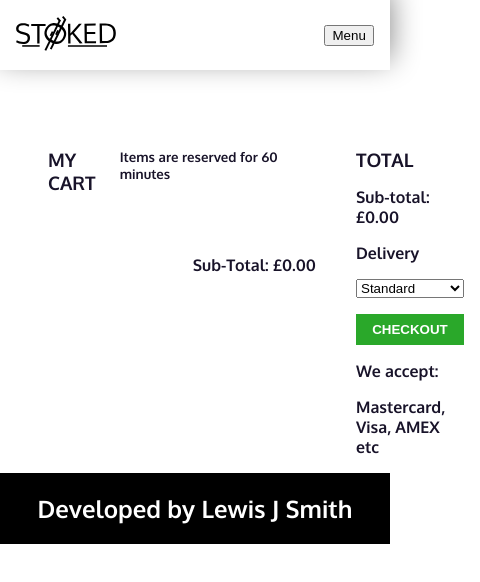
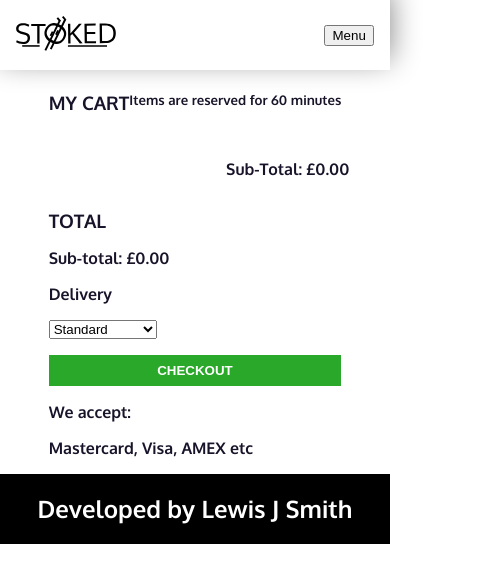
Before and after one commit to lewisjsmith/online-shop, a React (Vite) app: page /cart in a window 390 px wide. Shown: the top 582 px of the page, 480 px wide, since content can reach past the window. Built offline with nearby package versions, Linux system fonts and the light colour scheme.

Commit message:
Basic mobile view styling setup.

```diff
--- a/src/components/Cart.jsx
+++ b/src/components/Cart.jsx
@@ -6,7 +6,7 @@ import styles from '../styles/Cart.module.css'
 
 export default function Cart() {
 
-    const { cartItems, products } = useContext(ShopContext);
+    const { windowQuery, cartItems, products } = useContext(ShopContext);
 
     const totalPrice = cartItems.reduce((total, item) => {
         return total + item.quantity * item.price;
@@ -14,11 +14,11 @@ export default function Cart() {
 
     return (
 
-        <div className={styles["page-wrapper"]}>
+        <div className={windowQuery.matches ? styles["page-wrapper"] : styles["page-wrapper-mobile"]}>
 
-            <div className={styles["cart-wrapper"]}>
+            <div className={windowQuery.matches ? styles["cart-wrapper"] : styles["cart-wrapper-mobile"]}>
 
-                <div className={styles["cart-left"]}>
+                <div className={windowQuery.matches ? styles["cart-left"] : styles["cart-left-mobile"]}>
 
                     <div className={styles["title-wrapper"]}>
                         <h3>MY CART</h3>
@@ -41,9 +41,9 @@ export default function Cart() {
 
                 </div>
 
-                <div className={styles["cart-right"]}>
+                <div className={windowQuery.matches ? styles["cart-right"] : styles["cart-right-mobile"]}>
                     <div className={styles["sub-cart-right"]}>
-                        <h3 className={styles["title-wrapper"]}>TOTAL</h3>
+                        <h3 className={windowQuery.matches ? styles["title-wrapper"] : styles["title-wrapper-mobile"]}>TOTAL</h3>
                         <div className={styles["total-details-wrapper"]}>
                             <p>Sub-total: £{(Math.round(totalPrice * 100) / 100).toFixed(2)}</p>
                             <p>Delivery</p>
--- a/src/components/CartItemCard.jsx
+++ b/src/components/CartItemCard.jsx
@@ -5,7 +5,7 @@ import styles from "../styles/CartItemCard.module.css";
 
 export default function CartItemCard(props) {
 
-    const { cartItems, products, addToCart, removeFromCart } = useContext(ShopContext);
+    const { windowQuery, cartItems, products, addToCart, removeFromCart } = useContext(ShopContext);
 
     const { price, value, size, quantity } = props;
 
@@ -39,7 +39,7 @@ export default function CartItemCard(props) {
 
     return (
 
-        <div className={styles["card-wrapper"]}>
+        <div className={windowQuery.matches ? styles["card-wrapper"] : styles["card-wrapper-mobile"]}>
             <Link to={`/product/${value}`} style={{ textDecoration: "none" }}>
                 <div className={styles["image-container"]}>
                     <img src={src}></img>
--- a/src/components/Home.jsx
+++ b/src/components/Home.jsx
@@ -1,19 +1,23 @@
+import { useContext } from 'react';
 import { Link } from "react-router-dom";
 import vid from "../assets/video-merged.mp4";
 import styles from "../styles/Home.module.css";
 import logo from "../assets/logo.svg";
 import logo2 from "../assets/logo.svg";
+import { ShopContext } from "../App";
 
 export default function Home() {
+
+    const { windowQuery } = useContext(ShopContext);
 
     return (
         <div className={styles["home-page"]} style={{
             width: "100%",
             height: "100%",
         }}>
-            {/* <div style={{
-                width: "100%",
-                height: "100%",
+            {windowQuery.matches && <div style={{
+                width: "100vw",
+                height: "100vh",
                 objectFit: "contain",
                 overflow: "hidden"
             }}>
@@ -34,7 +38,8 @@ export default function Home() {
                     <Link to={"/men/"}><button className={styles["left"]} style={{ textDecoration: "none" }}>SHOP MEN</button></Link>
                     <Link to={"/women/"}><button className={styles["right"]} style={{ textDecoration: "none" }}>SHOP WOMEN</button></Link>
                 </div>
-            </div> */}
+            </div>}
+
         </div>
 
     );
--- a/src/styles/Cart.module.css
+++ b/src/styles/Cart.module.css
@@ -6,11 +6,20 @@
     max-width: 960px;
 }
 
-.cart-wrapper {
+.page-wrapper-mobile {
+    margin-left: auto;
+    margin-right: auto;
+    margin-top: 75px;
+    min-width: 375;
+}
+
+.cart-wrapper,
+.cart-wrapper-mobile {
     box-sizing: border-box;
 
     position: relative;
     display: inline-grid;
+
     grid-template-columns: 3fr 1fr;
     grid-template-rows: auto;
 
@@ -18,12 +27,16 @@
     width: 100%;
 
     gap: 0.5rem;
-
 }
 
-.cart-left,
-.subtotal-wrapper {
+.cart-wrapper-mobile {
+    gap: 0;
+    display: flex;
+    flex-direction: column;
+    justify-content: center;
+    align-items: flex-start;
 }
+
 
 .cart-left {
     position: relative;
@@ -37,6 +50,16 @@
     gap: 0.5rem;
 }
 
+.cart-left-mobile {
+    width: 100%;
+    position: relative;
+    box-sizing: border-box;
+    display: flex;
+    flex-direction: column;
+    justify-content: flex-start;
+    align-items: center;
+}
+
 .title-wrapper {
     background-color: white;
     width: 100%;
@@ -44,6 +67,16 @@
     justify-content: space-between;
     box-sizing: border-box;
     padding: 1rem;
+}
+
+.title-wrapper-mobile {
+    background-color: white;
+    width: 100%;
+    display: flex;
+    justify-content: space-between;
+    box-sizing: border-box;
+    padding: 1rem;
+    padding-top: 0;
 }
 
 .cart-list {
@@ -80,10 +113,16 @@
     padding: 0.5rem;
 }
 
-.cart-right {
+.cart-right,
+.cart-right-mobile {
     position: relative;
     box-sizing: border-box;
     padding-top: 2rem;
+}
+
+.cart-right-mobile {
+    padding: 0;
+    width: 100%;
 }
 
 .sub-cart-right {
--- a/src/styles/CartItemCard.module.css
+++ b/src/styles/CartItemCard.module.css
@@ -1,10 +1,13 @@
 .card-wrapper {
     position: relative;
+    display: flex;
+    gap: 2ch;
+}
 
-    display: flex;
-    grid-template-columns: 2fr 4fr 1fr;
-    grid-template-rows: 1fr;
-    gap: 2ch;
+.card-wrapper-mobile {
+    position: relative;
+    display: grid;
+    grid-template-columns: 1fr 3fr 1fr;
 }
 
 .image-container {
@@ -43,6 +46,7 @@ img {
     position: relative;
     padding: 0;
     margin: 0;
+    font-size: 1em;
 }
 
 .button-wrapper {
--- a/src/styles/Home.module.css
+++ b/src/styles/Home.module.css
@@ -1,6 +1,6 @@
 .home-title {
     position: absolute;
-    top: 40%;
+    top: 50%;
     left: 50%;
     transform: translate(-50%, -50%);
     color: white;
```
